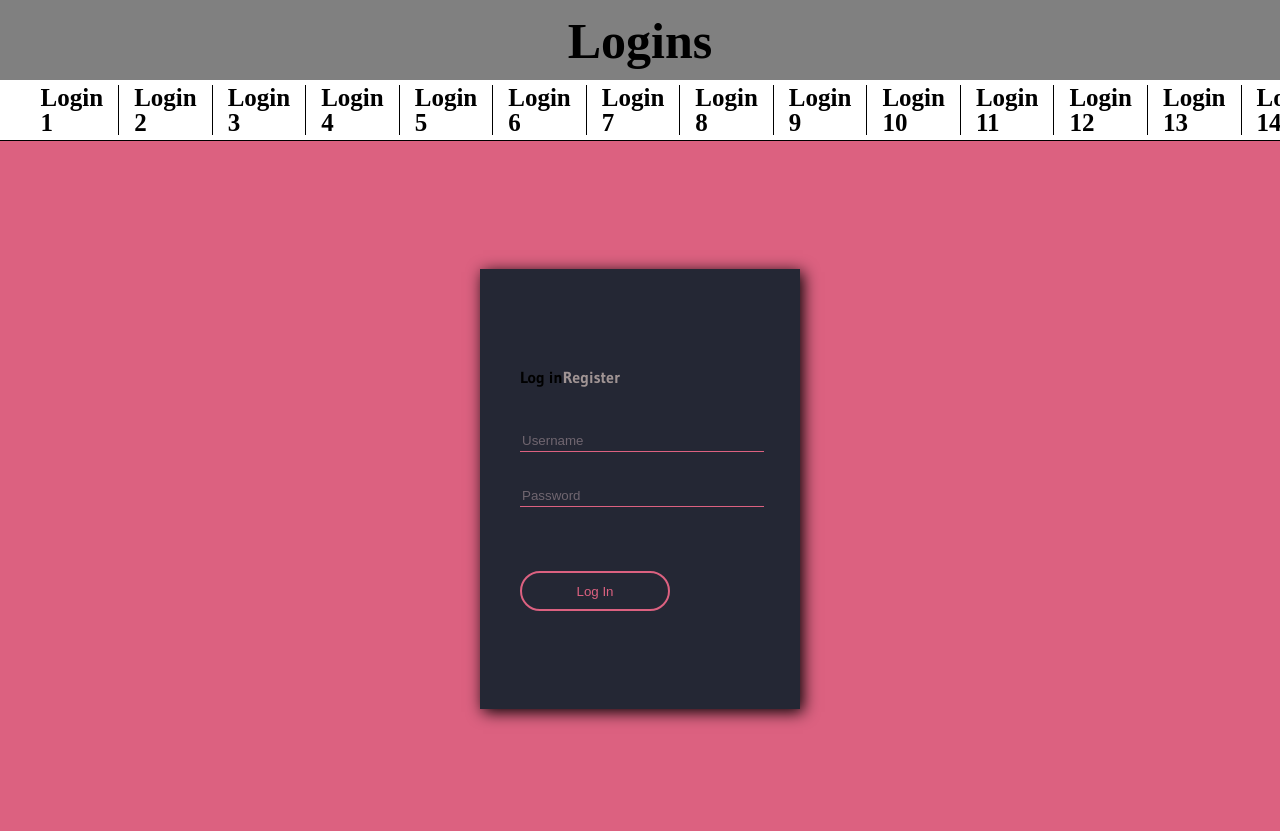
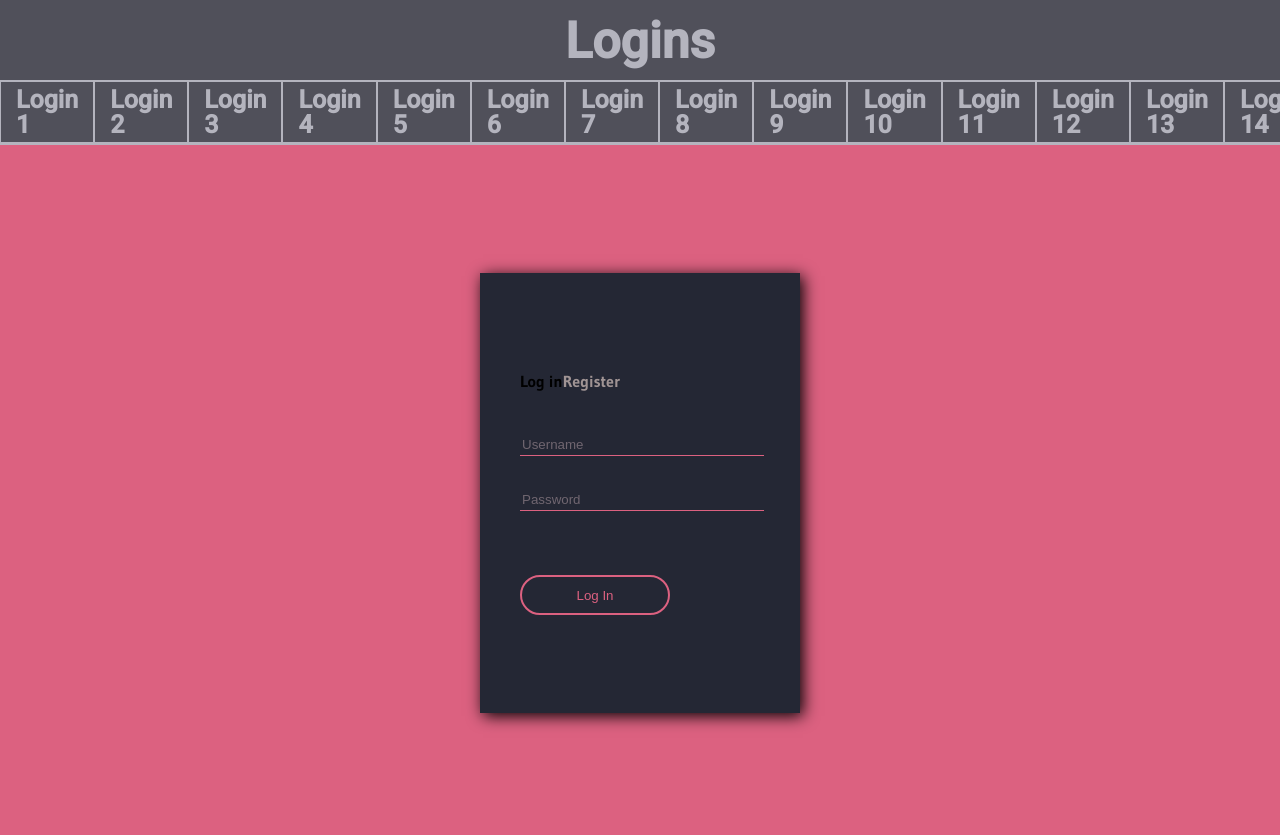
Before and after one commit to cjuber/Logins, a React (Create React App) app: page /#/4 in a window 1280 px wide. Shown: the top 835 px of the page. Built offline with nearby package versions, Linux system fonts and the light colour scheme.

Commit message:
updated header and nav styling

```diff
--- a/src/css/_large.scss
+++ b/src/css/_large.scss
@@ -1,27 +1,37 @@
 
 //Header and Nav ------------------------
+@import url(https://fonts.googleapis.com/css2?family=Roboto:wght@500&display=swap);
 header{
-    background: grey;
+    background: #50505A;
     height: 10vh;
     h1{
         font-size: 50px;
+        font-family: 'Roboto', sans-serif;
         padding-top: 2vh;
+        color: #B4B4BE;
     }
     text-align: center;
+    border-bottom: 2px solid #B4B4BE;
 
 }
 
 .link{
     text-decoration: none;
     color: black;
-    padding: 0 15px 0 15px;
-    border-right: 1px solid black;
+    padding: 5px 15px 5px 15px;
+    border-right: 1px solid #B4B4BE;
+    border-left: 1px solid #B4B4BE;
     font-size: 25px
 }
 .nav{
     display: flex;
-    padding: 5px 0 5px 2%;
-    border-bottom: 1px solid black;
+    //padding: 2px 0 2px 2%;
+    border-bottom: 3px solid #B4B4BE;
+    font-family: 'Roboto', sans-serif;
+    background: #50505A;
+    h1{
+        color: #B4B4BE;
+    }
 }
 
 // end Header and Nav -----------------------------------------------------------------------------------------------------------------------------------------
@@ -37,7 +47,7 @@ header{
     .tabs{
         display: flex;
         position: absolute;
-        top: 14rem;
+        top: 15rem;
     }
     .tabButtonA{
         width: 8.5rem;
@@ -46,9 +56,9 @@ header{
         border-radius: 0.125rem;
         box-sizing: border-box;
         background: #306191;
-            color: #fafafa;
-            outline: 1px dashed transparent;
-            transition: all .8s ease;
+        color: #fafafa;
+        outline: 1px dashed transparent;
+        transition: all .8s ease;
     }
     .tabButtonI{
         width: 8.5rem;
@@ -334,6 +344,7 @@ span{margin:0 5px 0 15px
 //Login4 ------------------------
 .login4{
     @import url(https://fonts.googleapis.com/css?family=Gudea:400,700);
+
     $color: #DC6180;
     //$color: rgb(147, 147, 209);
     //$color: pink;
--- a/src/css/styles.css
+++ b/src/css/styles.css
@@ -5,6 +5,7 @@ Last Updated: 2010-09-17
 Author: Richard Clark - http://richclarkdesign.com
 Twitter: @rich_clark
 */
+@import url(https://fonts.googleapis.com/css2?family=Roboto:wght@500&display=swap);
 @import url(https://fonts.googleapis.com/css?family=Gudea:400,700);
 html, body, div, span, object, iframe,
 h1, h2, h3, h4, h5, h6, p, blockquote, pre,
@@ -103,27 +104,35 @@ input, select {
 
 @media only screen and (min-width: 760px) {
   header {
-    background: grey;
+    background: #50505A;
     height: 10vh;
     text-align: center;
+    border-bottom: 2px solid #B4B4BE;
   }
   header h1 {
     font-size: 50px;
+    font-family: 'Roboto', sans-serif;
     padding-top: 2vh;
+    color: #B4B4BE;
   }
   .link {
     text-decoration: none;
     color: black;
-    padding: 0 15px 0 15px;
-    border-right: 1px solid black;
+    padding: 5px 15px 5px 15px;
+    border-right: 1px solid #B4B4BE;
+    border-left: 1px solid #B4B4BE;
     font-size: 25px;
   }
   .nav {
     display: -webkit-box;
     display: -ms-flexbox;
     display: flex;
-    padding: 5px 0 5px 2%;
-    border-bottom: 1px solid black;
+    border-bottom: 3px solid #B4B4BE;
+    font-family: 'Roboto', sans-serif;
+    background: #50505A;
+  }
+  .nav h1 {
+    color: #B4B4BE;
   }
   .login1 {
     display: -webkit-box;
@@ -144,7 +153,7 @@ input, select {
     display: -ms-flexbox;
     display: flex;
     position: absolute;
-    top: 14rem;
+    top: 15rem;
   }
   .login1 .tabButtonA {
     width: 8.5rem;
```
Also changed, not shown: 1 other file (tests, documents, lock files or other folders).
